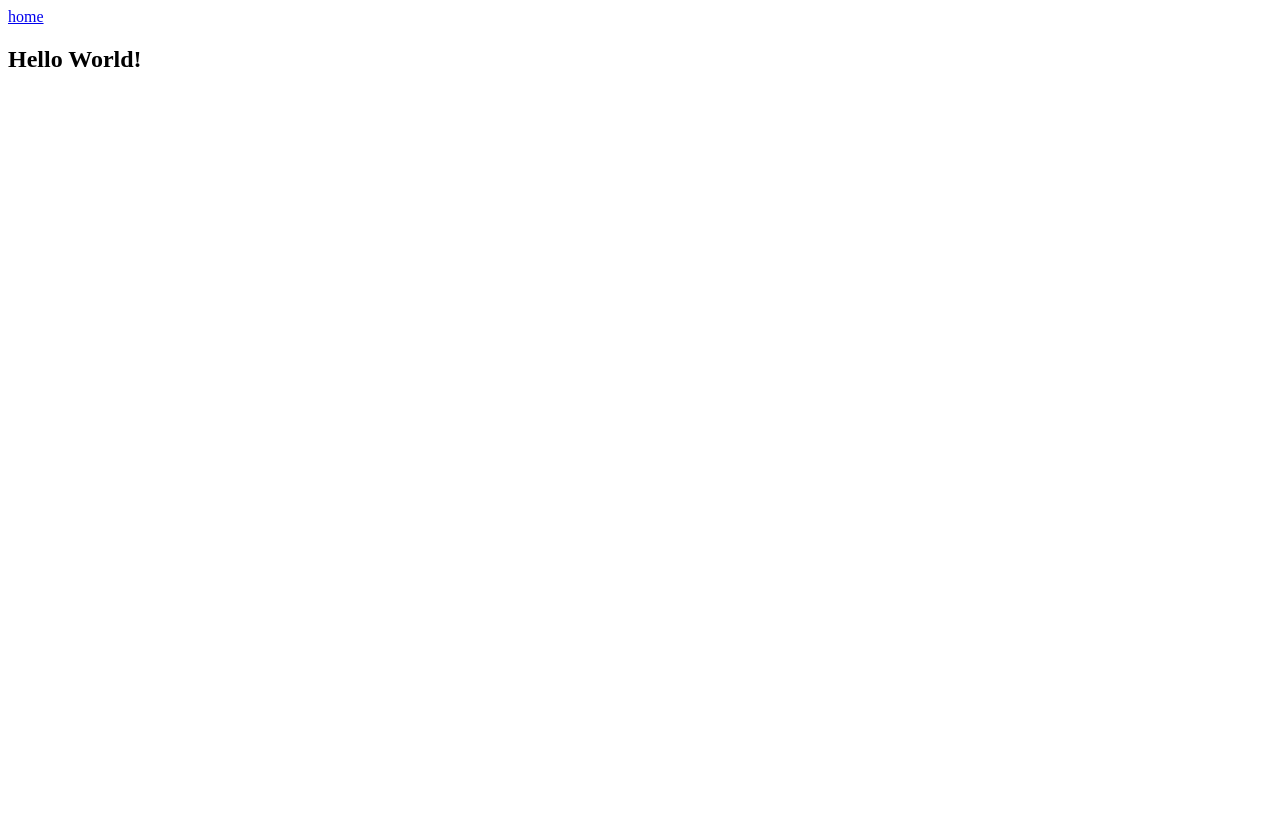
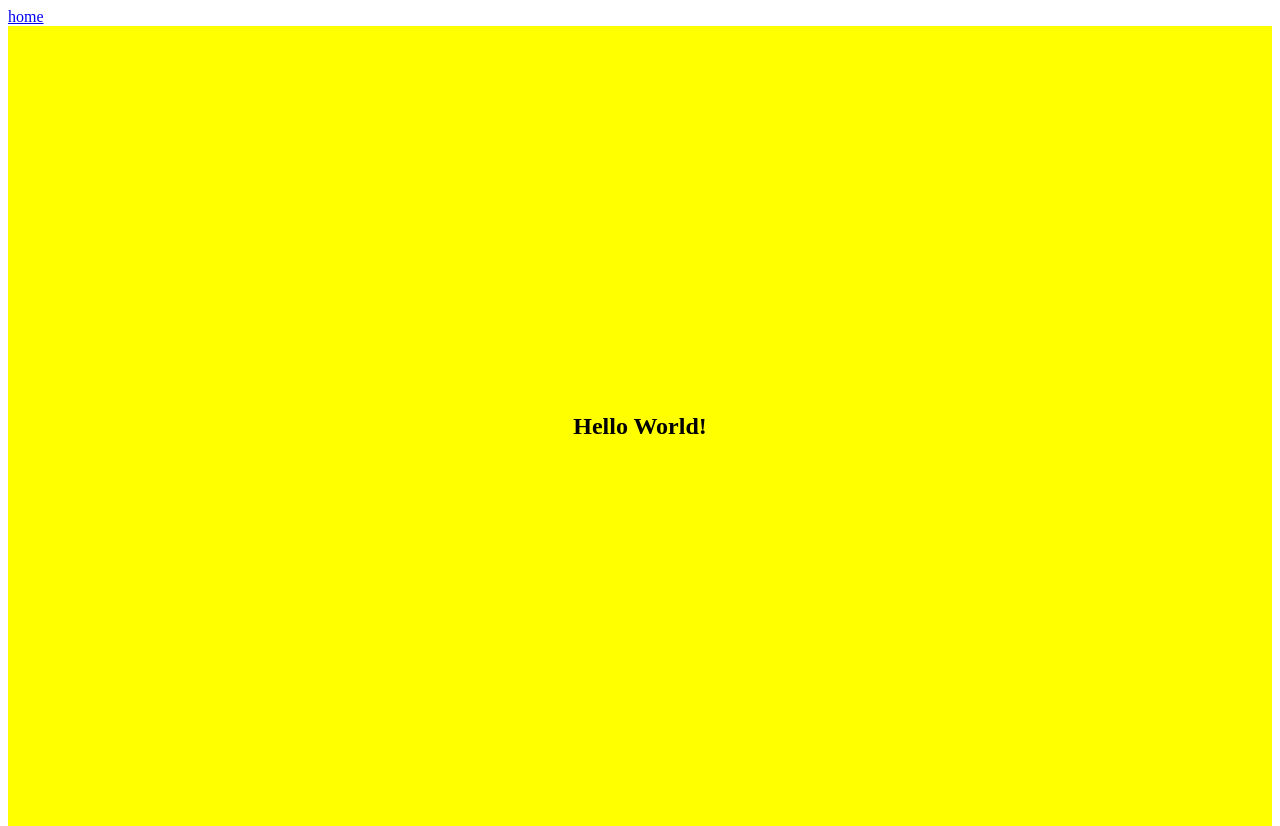
Before and after one commit to p06859/flexbot_labs, a plain HTML site: page html/flexbox1.html in a window 1280 px wide. Drawn offline with Linux system fonts and the light colour scheme.

Commit message:
css now changed main tag to have a background color of yellow, a min height of 100%, a flex direction of row, justify content of center, and aligns the items to the center. Or i could say main tag is now in css and has been changed to add a couple properties or something

```diff
--- a/css/style1.css
+++ b/css/style1.css
@@ -1,3 +1,12 @@
 html, body{
     height:100%;
 }
+
+main{
+    background-color: yellow;
+    min-height:100%;
+    display: flex;
+    flex-direction: row;
+    justify-content: center;
+    align-items:center;
+}
```
